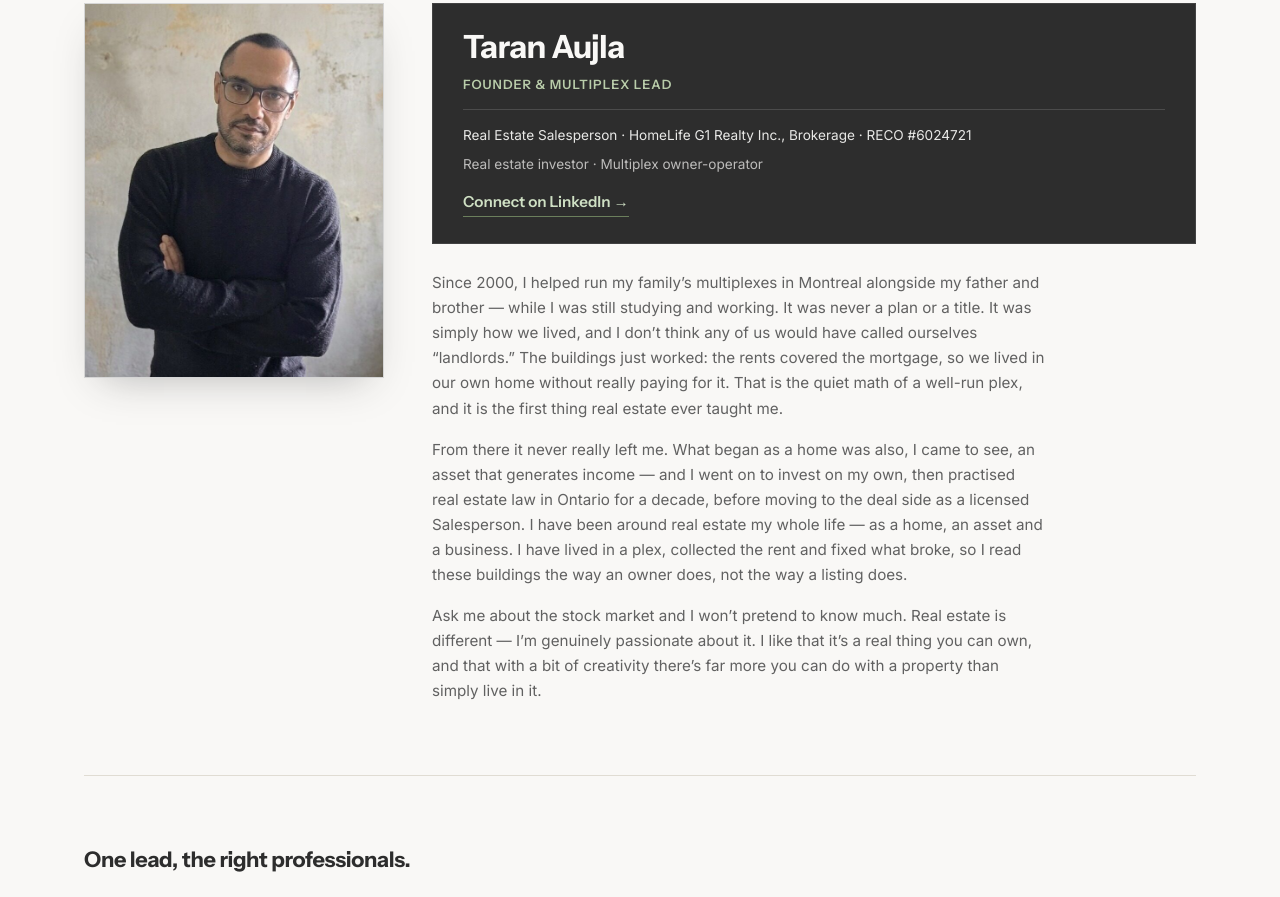
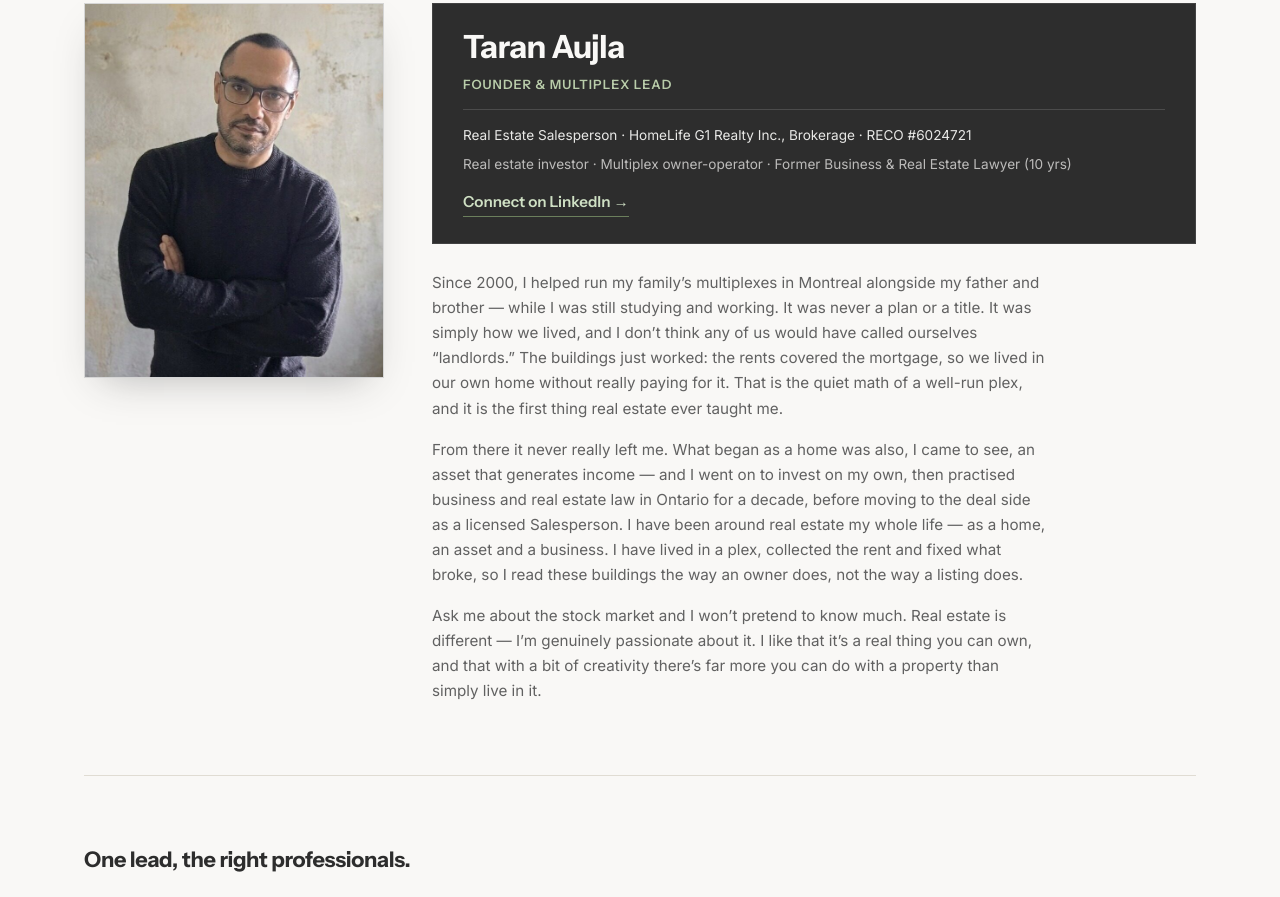
Before and after one commit to TaranAujla123/plexedge, a plain HTML site: page index.html in a window 1280 px wide. Shown: the part 5041-5938 px from the top of the page. Drawn offline with Linux system fonts and the light colour scheme.

Commit message:
About: add 'Former Business & Real Estate Lawyer (10 yrs)' credential chip; align bio to 'business and real estate law'

```diff
--- a/index.html
+++ b/index.html
@@ -745,11 +745,11 @@
           <div class="who-name">Taran Aujla</div>
           <div class="who-role">Founder &amp; Multiplex Lead</div>
           <div class="who-reg">Real Estate Salesperson &middot; HomeLife G1 Realty Inc., Brokerage &middot; RECO&nbsp;#6024721</div>
-          <div class="who-cred">Real estate investor &middot; Multiplex owner-operator</div>
+          <div class="who-cred">Real estate investor &middot; Multiplex owner-operator &middot; Former Business &amp; Real Estate Lawyer (10&nbsp;yrs)</div>
           <a href="https://www.linkedin.com/in/itstaranaujla/" class="who-li lnk" target="_blank" rel="noopener">Connect on LinkedIn &rarr;</a>
         </div>
         <p>Since 2000, I helped run my family&rsquo;s multiplexes in Montreal alongside my father and brother &mdash; while I was still studying and working. It was never a plan or a title. It was simply how we lived, and I don&rsquo;t think any of us would have called ourselves &ldquo;landlords.&rdquo; The buildings just worked: the rents covered the mortgage, so we lived in our own home without really paying for it. That is the quiet math of a well-run plex, and it is the first thing real estate ever taught me.</p>
-        <p>From there it never really left me. What began as a home was also, I came to see, an asset that generates income &mdash; and I went on to invest on my own, then practised real estate law in Ontario for a decade, before moving to the deal side as a licensed Salesperson. I have been around real estate my whole life &mdash; as a home, an asset and a business. I have lived in a plex, collected the rent and fixed what broke, so I read these buildings the way an owner does, not the way a listing does.</p>
+        <p>From there it never really left me. What began as a home was also, I came to see, an asset that generates income &mdash; and I went on to invest on my own, then practised business and real estate law in Ontario for a decade, before moving to the deal side as a licensed Salesperson. I have been around real estate my whole life &mdash; as a home, an asset and a business. I have lived in a plex, collected the rent and fixed what broke, so I read these buildings the way an owner does, not the way a listing does.</p>
         <p>Ask me about the stock market and I won&rsquo;t pretend to know much. Real estate is different &mdash; I&rsquo;m genuinely passionate about it. I like that it&rsquo;s a real thing you can own, and that with a bit of creativity there&rsquo;s far more you can do with a property than simply live in it.</p>
       </div>
     </div>
```
